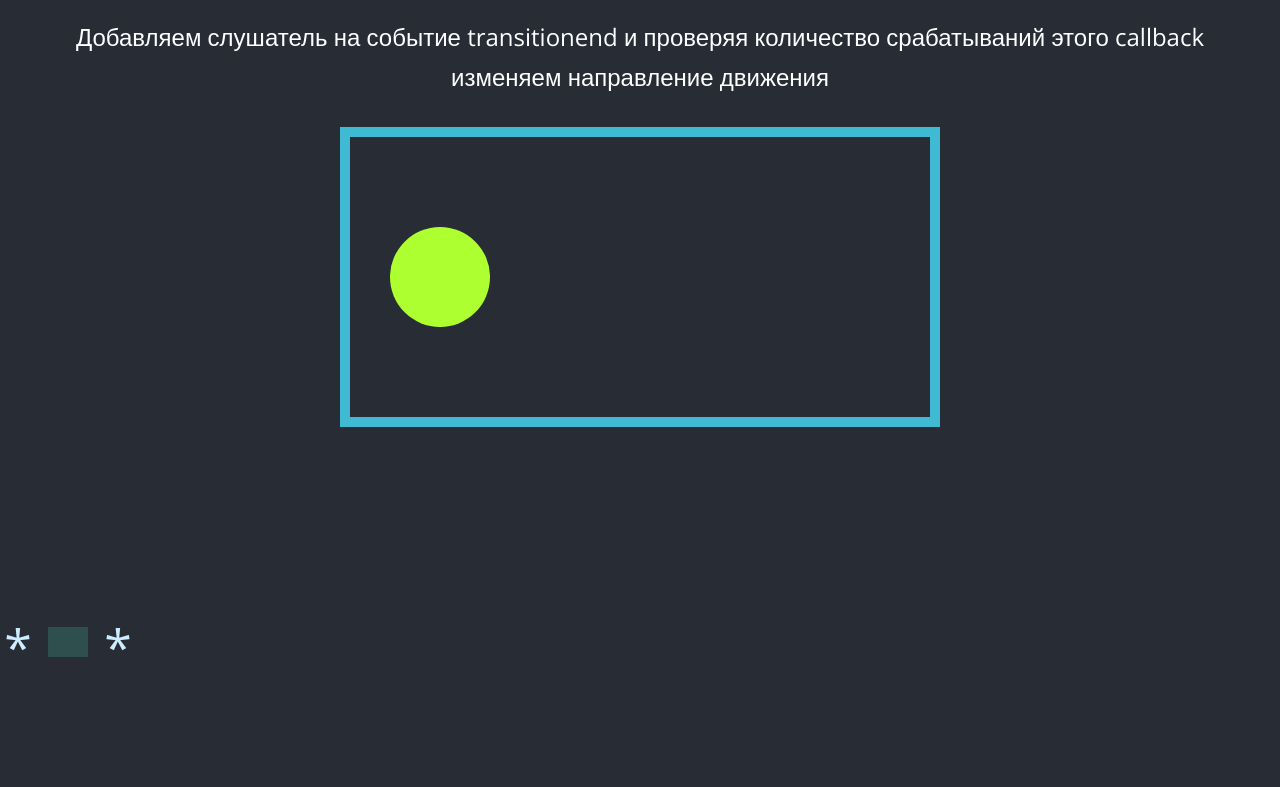
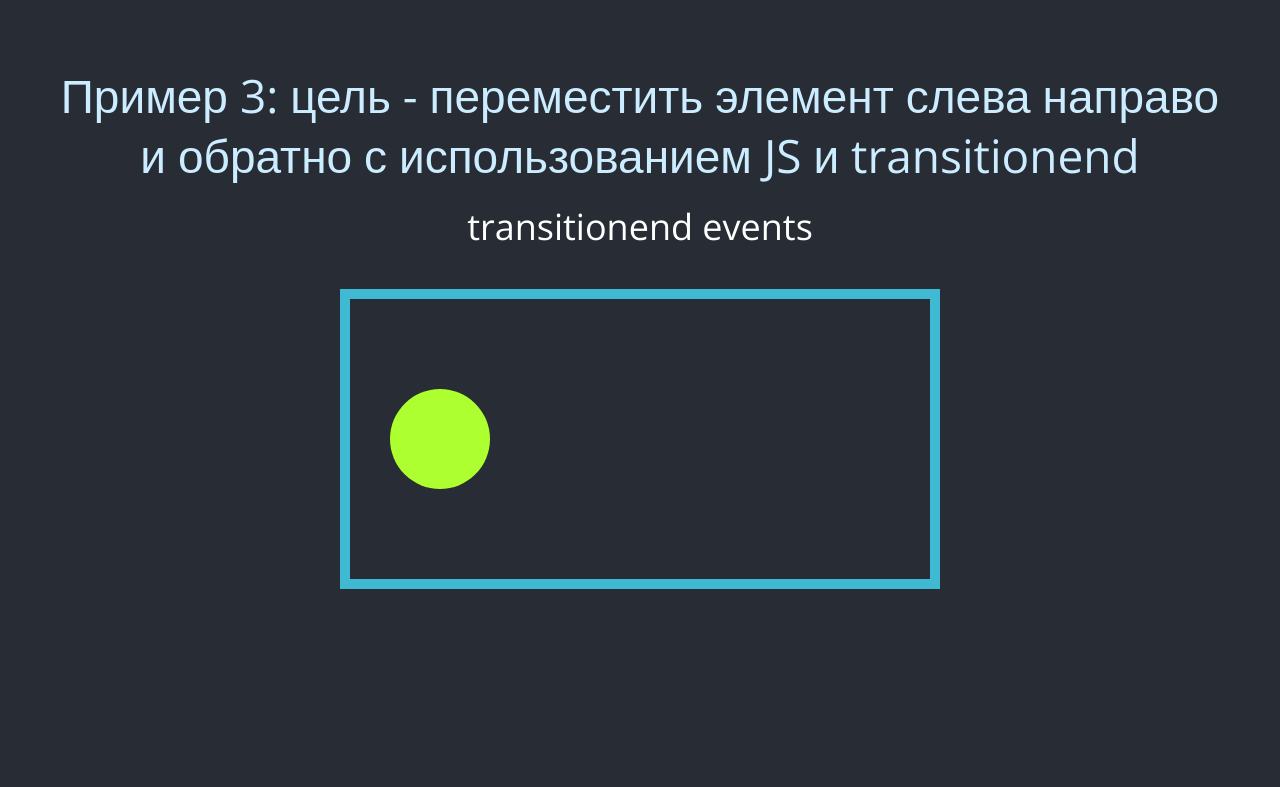
Before and after one commit to AlexeyKrotkov/js-animation-conf, a website built with webpack: page src/index.html in a window 1280 px wide. Shown: the part 2013-2800 px from the top of the page. Built offline with nearby package versions, Linux system fonts and the light colour scheme.

Commit message:
increase font-size for presentation, add yarn lock

```diff
--- a/src/components/Subtitle/styles.scss
+++ b/src/components/Subtitle/styles.scss
@@ -1,6 +1,6 @@
 .component {
-  font-size: 24px;
-  line-height: 40px;
+  font-size: 36px;
+  line-height: 44px;
   text-align: center;
   vertical-align: middle;
   color: white;
--- a/src/components/Title/styles.scss
+++ b/src/components/Title/styles.scss
@@ -1,6 +1,6 @@
 .component {
-  font-size: 32px;
-  line-height: 40px;
+  font-size: 46px;
+  line-height: 60px;
   vertical-align: middle;
   text-align: center;
 }
--- a/src/components/withTitleWrapperView/styles.scss
+++ b/src/components/withTitleWrapperView/styles.scss
@@ -4,5 +4,4 @@
 
 .subRow {
   padding-top: 10px;
-  padding-bottom: 30px;
 }
--- a/src/index.js
+++ b/src/index.js
@@ -20,7 +20,7 @@
     rect.setParentNode(borderedWrapper);
     const rectWithTitleNode = withTitleWrapperView({
       title: 'Пример 1: цель - переместить элемент при наведении на блок слева направо',
-      subtitle: 'Используем transition property и указываем анимируемое свойство "transform"',
+      subtitle: 'CSS transition',
     })(borderedWrapper);
 
     rootContainer.appendChild(rectWithTitleNode);
@@ -39,7 +39,7 @@
     rect.setParentNode(borderedWrapper);
     const rectWithTitleNode = withTitleWrapperView({
       title: 'Пример 2: цель - изменять различные параметры стилей элемента по ключевым кадрам',
-      subtitle: 'Используем css animation property и задаём keyframes',
+      subtitle: 'CSS keyframes',
     })(borderedWrapper);
 
     rootContainer.appendChild(rectWithTitleNode);
@@ -59,7 +59,7 @@
     const rectWithTitleNode = withTitleWrapperView({
       title: 'Пример 3: цель - переместить элемент слева направо и обратно с использованием JS и transitionend',
       subtitle:
-        'Добавляем слушатель на событие transitionend и проверяя количество срабатываний этого callback изменяем направление движения',
+        'transitionend events',
     })(borderedWrapper);
 
     rootContainer.appendChild(rectWithTitleNode);
@@ -81,7 +81,7 @@
       title:
         'Пример 4: цель - переместить элемент слева направо и обратно, но с использованием двух таймеров c задержкой',
       subtitle:
-        'Используем два setTimeout browser callbacks, чтобы изменить направления движения и установить окончание анимации, стараемся точно синхронизировать скорость CSS анимации и браузерных таймеров',
+        'setTimeout sequence (callbacks)',
     })(borderedWrapper);
 
     rootContainer.appendChild(rectWithTitleNode);
@@ -102,7 +102,7 @@
     const rectWithTitleNode = withTitleWrapperView({
       title: 'Пример 5: цель - переместить элемент слева направо используя цикл перерисовок через setTimeout',
       subtitle:
-        'Создаём бесконечную петлю с помощью setTimeout\nПланируем событие и выполняем его..',
+        'loop via setTimeouts',
     })(borderedWrapper);
 
     rootContainer.appendChild(rectWithTitleNode);
@@ -122,7 +122,7 @@
     const rectWithTitleNode = withTitleWrapperView({
       title: 'Пример 6: цель - переместить элемент слева направо используя цикл вызовов через requestAnimationFrame',
       subtitle:
-        'Создаём бесконечную петлю с помощью requestAnimationFrame\nВызываем перерисовку каждый раз, когда браузер может её обеспечить',
+        'loop via requestAnimationFrame',
     })(borderedWrapper);
 
     rootContainer.appendChild(rectWithTitleNode);
@@ -152,7 +152,7 @@
     const rectWithTitleNode = withTitleWrapperView({
       title: 'Сравнение работы setTimeout и requestAnimationFrame',
       subtitle:
-        'Сверху - loop при помощи setTimeout\nСнизу - loop при помощи requestAnimationFrame\n(разница хорошо заметна на низкой производительности)',
+        'Top - loop via setTimeout\nBottom - loop via requestAnimationFrame\n',
     })(borderedWrapper);
 
     rootContainer.appendChild(rectWithTitleNode);
--- a/src/styles.scss
+++ b/src/styles.scss
@@ -1,7 +1,7 @@
 .wrapper {
   display: flex;
   align-items: center;
-  margin: 0 auto;
+  margin: 40px auto 0 auto;
   min-height: 200px;
   width: 500px;
   padding: 40px;
```
Also changed, not shown: src/components/NodeAnimator/index.js (+46 -7 lines), 1 other file.
